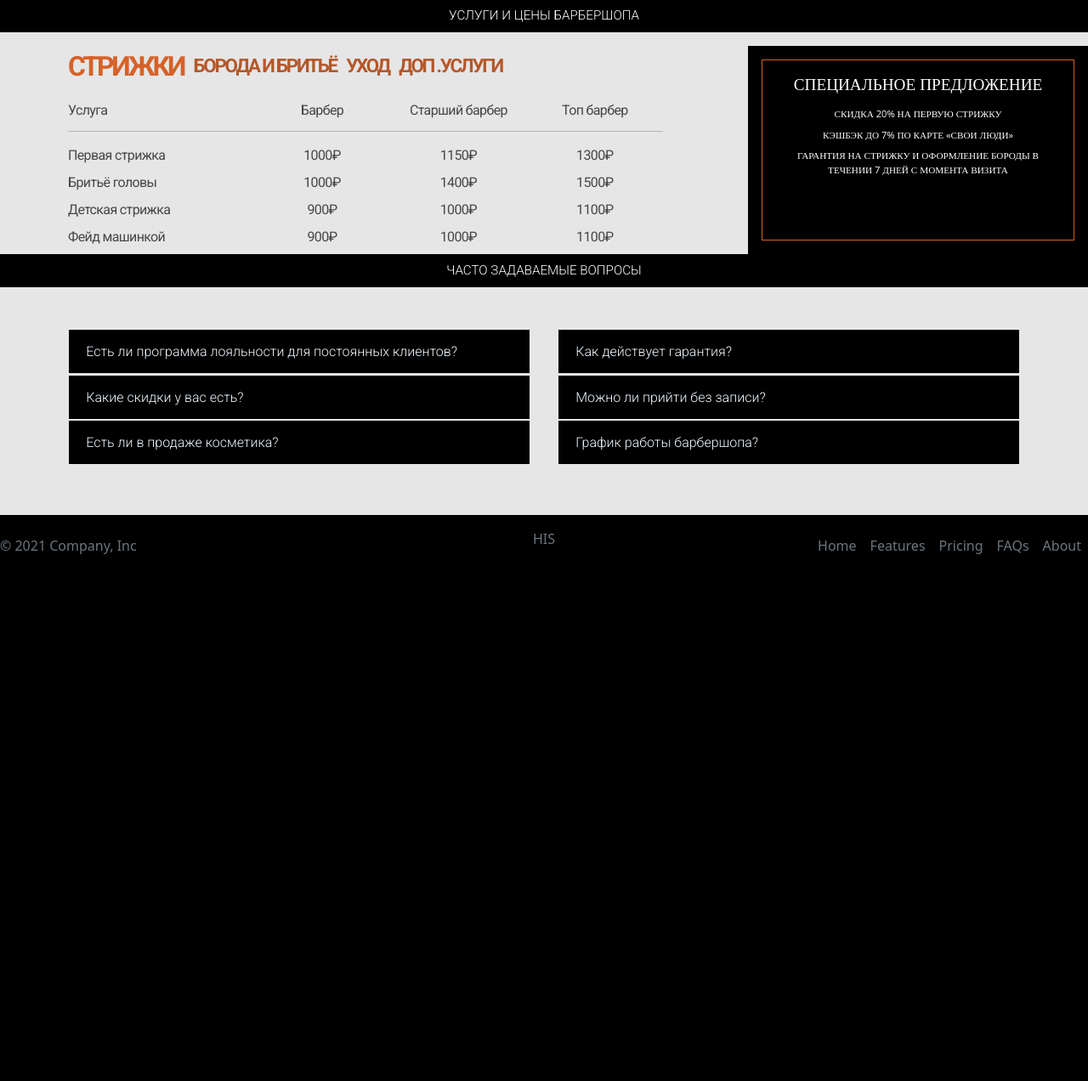
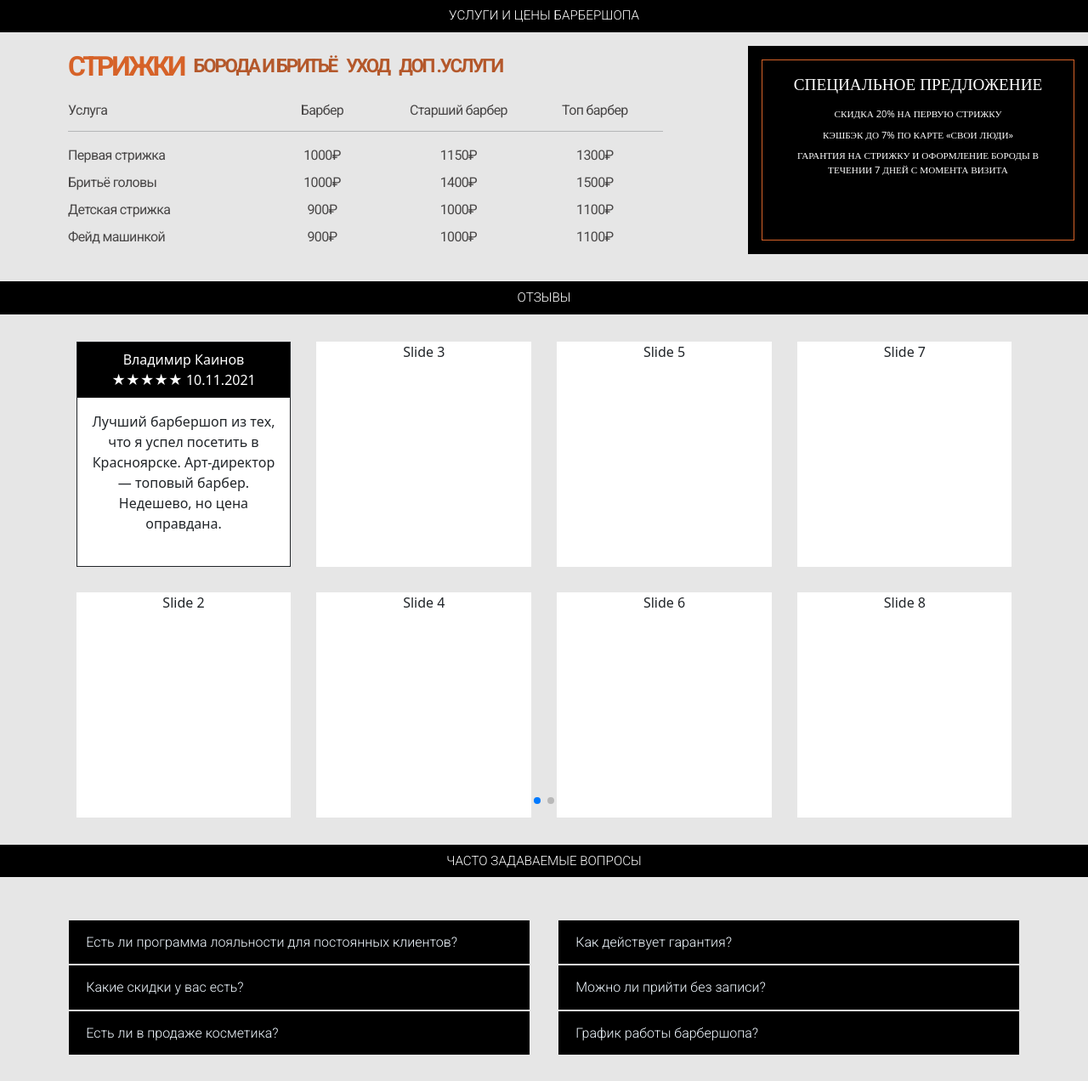
Before and after one commit to nickita38r/HIS, a Django app: page / in a window 1280 px wide. Shown: the part 713-1985 px from the top of the page at 85% size. Before the commit the page ends 1365 px from the top, so only its background shows below. Run offline with Django 4.2, Linux system fonts and the light colour scheme; data comes from the database, SQL or seed files in the repository.

Commit message:
reviews commit

```diff
--- a/his_barber/mainapp/templates/base.html
+++ b/his_barber/mainapp/templates/base.html
@@ -8,6 +8,8 @@
 
     <!--Bootstrap-->
     <link href="https://cdn.jsdelivr.net/npm/bootstrap@5.1.3/dist/css/bootstrap.min.css" rel="stylesheet" integrity="sha384-1BmE4kWBq78iYhFldvKuhfTAU6auU8tT94WrHftjDbrCEXSU1oBoqyl2QvZ6jIW3" crossorigin="anonymous">
+    <!-- Link Swiper's CSS -->
+    <link rel="stylesheet" href="https://unpkg.com/swiper/swiper-bundle.min.css"/>
     <!--Шрифты-->
     <link href="https://fonts.googleapis.com/css2?family=Montserrat:wght@300;400;500;600;700;800&family=Open+Sans:wght@300;400;500;600;700&family=Roboto:wght@300;400;500;700&display=swap" rel="stylesheet">
     <!--Локальные стили-->
@@ -16,10 +18,12 @@
     <link rel="stylesheet" href="{% static 'css/style-headers.css' %}">
     <link rel="stylesheet" href="{% static 'css/style-info.css' %}">
     <link rel="stylesheet" href="{% static 'css/style-menu.css' %}">
+    <link rel="stylesheet" href="{% static 'css/style-reviews.css' %}">
     <link rel="stylesheet" href="{% static 'css/style-fq.css' %}">
     <link rel="stylesheet" href="{% static 'css/style-footer.css' %}">
 
     <title>HIS.Barber</title>
+
   </head>
   <body>
 
@@ -78,7 +82,7 @@
     <!--Контакты конец-->
 
     <!--Меню начало-->
-    <section class="menu" id="menu">
+    <section class="menu" id="menu" style="margin-bottom:2rem;">
 
       <div class="section-title">
         <p class="section-title-text">УСЛУГИ И ЦЕНЫ БАРБЕРШОПА</p>
@@ -141,6 +145,66 @@
 
     </section>
     <!--Меню конец-->
+
+    <!--Отзывы начало-->
+    <section class="review" id="review">
+      <div class="section-title">
+        <p class="section-title-text">ОТЗЫВЫ</p>
+      </div>
+
+
+
+      <!--<div class="row row-cols-1 row-cols-md-3 row-cols-lg-4">
+
+        <div class="col review-cart-margin">
+          <div class="card border-dark h-100 cart-border">
+            <div class="card-header bg-black text-white">
+              <p>Владимир Каинов</p>
+              <p>★★★★★ <span>10.11.2021</span></p>
+            </div>
+            <div class="card-body text-dark">
+              <p class="card-text">
+                Лучший барбершоп из тех, что я успел посетить в Красноярске. Арт-директор — топовый барбер. Недешево, но цена оправдана.
+              </p>
+            </div>
+          </div>
+        </div>
+
+      </div>-->
+
+    </section>
+
+      <div class="t74">
+        <div class="swiper mySwiper">
+          <div class="swiper-wrapper">
+            <div class="swiper-slide">
+              <div class="card border-dark h-100 cart-border">
+                <div class="card-header bg-black text-white">
+                  <p>Владимир Каинов</p>
+                  <p>★★★★★ <span>10.11.2021</span></p>
+                </div>
+                <div class="card-body text-dark">
+                  <p class="card-text">
+                    Лучший барбершоп из тех, что я успел посетить в Красноярске. Арт-директор — топовый барбер. Недешево, но цена оправдана.
+                  </p>
+                </div>
+              </div>
+            </div>
+            <div class="swiper-slide">Slide 2</div>
+            <div class="swiper-slide">Slide 3</div>
+            <div class="swiper-slide">Slide 4</div>
+            <div class="swiper-slide">Slide 5</div>
+            <div class="swiper-slide">Slide 6</div>
+            <div class="swiper-slide">Slide 7</div>
+            <div class="swiper-slide">Slide 8</div>
+            <div class="swiper-slide">Slide 9</div>
+          </div>
+          <div class="swiper-pagination"></div>
+        </div>
+      </div>
+
+
+    <!--Отзывы конец-->
 
     <!--FQ начало-->
     <section class="fq" id="fq">
@@ -212,6 +276,19 @@
 
     <!--Скрипты Bootstrap-->
     <script src="https://cdn.jsdelivr.net/npm/bootstrap@5.1.3/dist/js/bootstrap.bundle.min.js" integrity="sha384-ka7Sk0Gln4gmtz2MlQnikT1wXgYsOg+OMhuP+IlRH9sENBO0LRn5q+8nbTov4+1p" crossorigin="anonymous"></script>
-
+    <script src="https://unpkg.com/swiper/swiper-bundle.min.js"></script>
+    <script>
+      var swiper = new Swiper(".mySwiper", {
+        slidesPerView: 4,
+        grid: {
+          rows: 2,
+        },
+        spaceBetween: 30,
+        pagination: {
+          el: ".swiper-pagination",
+          clickable: true,
+        },
+      });
+    </script>
   </body>
 </html>
--- a/his_barber/static/css/style-reviews.css
+++ b/his_barber/static/css/style-reviews.css
@@ -1,31 +1,40 @@
-.reviews_all {
-    font-family: 'Montserrat';
-    margin-left: 5em;
-    margin-right: 5em;
-    margin-top: 4em;
+.review-cart-margin
+{
+    padding: .6rem;
+}
+.cart-border
+{
+    border-radius: 0;
+}
+.card-header:first-child
+{
+    border-radius: 0;
+}
+.card-header p
+{
+    margin: 0;
+}
+html,
+body {
+  position: relative;
+  height: 100%;
+}
+.t74{
+    height: 70%;
+    margin: 2rem 7%;
+}
 
 
-}
-.head_reviews {
-    background-color: black;
-    color: aliceblue;
-    word-wrap: break-word;
-    font-size: 0.9em;
-    padding: 4%;
+.swiper {
+    width: 100%;
+    height: 100%;
+    margin-left: auto;
+    margin-right: auto;
+  }
 
+  .swiper-slide {
+    text-align: center;
+    background: #fff;
+    height: calc((100% - 30px) / 2) !important;
 
-}
-.head_reviews .head {
-    margin-bottom: 100em;
-    text-align: left;
-}
-
-.body_reviews  {
-    background-color: aliceblue;
-    color: black;
-    word-wrap: break-word;
-    font-size: 0.8em;
-    padding: 2%;
-    margin-bottom: 5%;
-    border: 2px solid #000000;
-}
+  }
--- a/his_barber/static/css/style.css
+++ b/his_barber/static/css/style.css
@@ -13,6 +13,7 @@ body
 
 .section
 {
+
     margin-top:2rem;
 }
 
```
